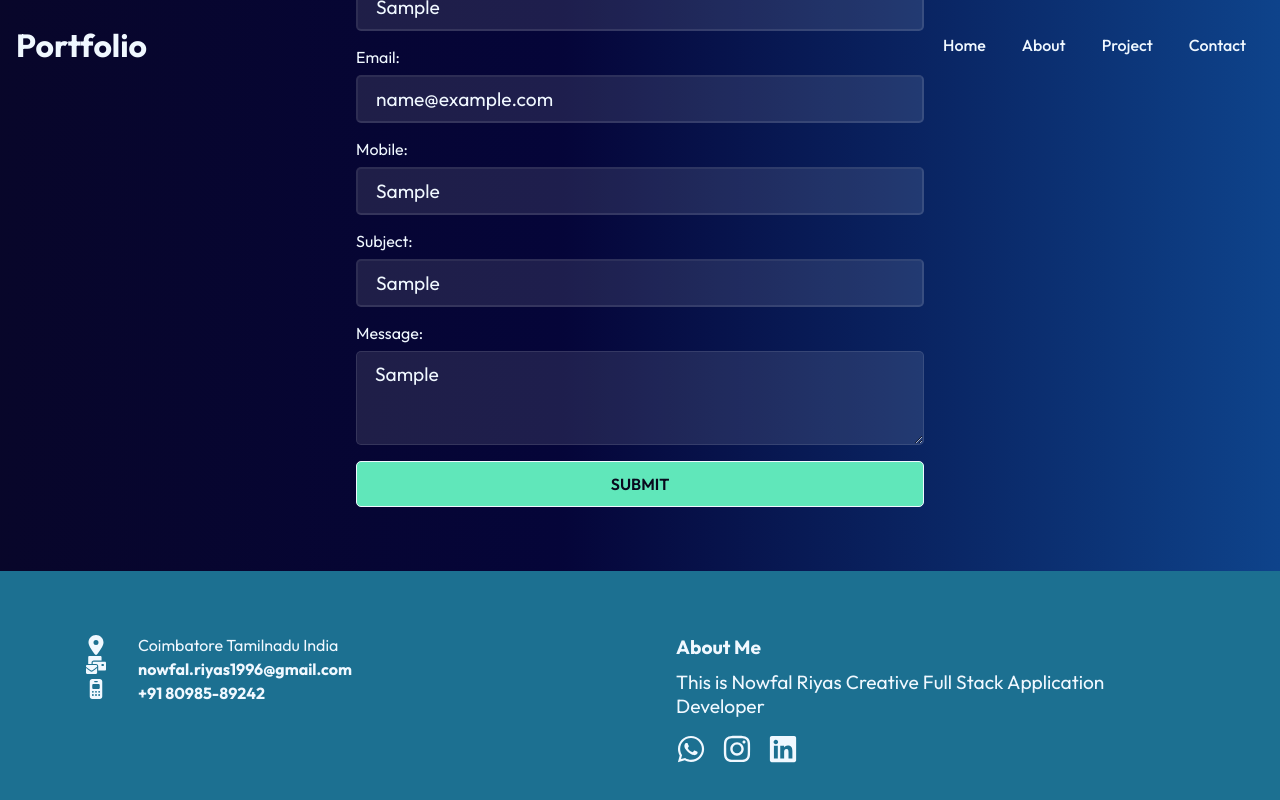
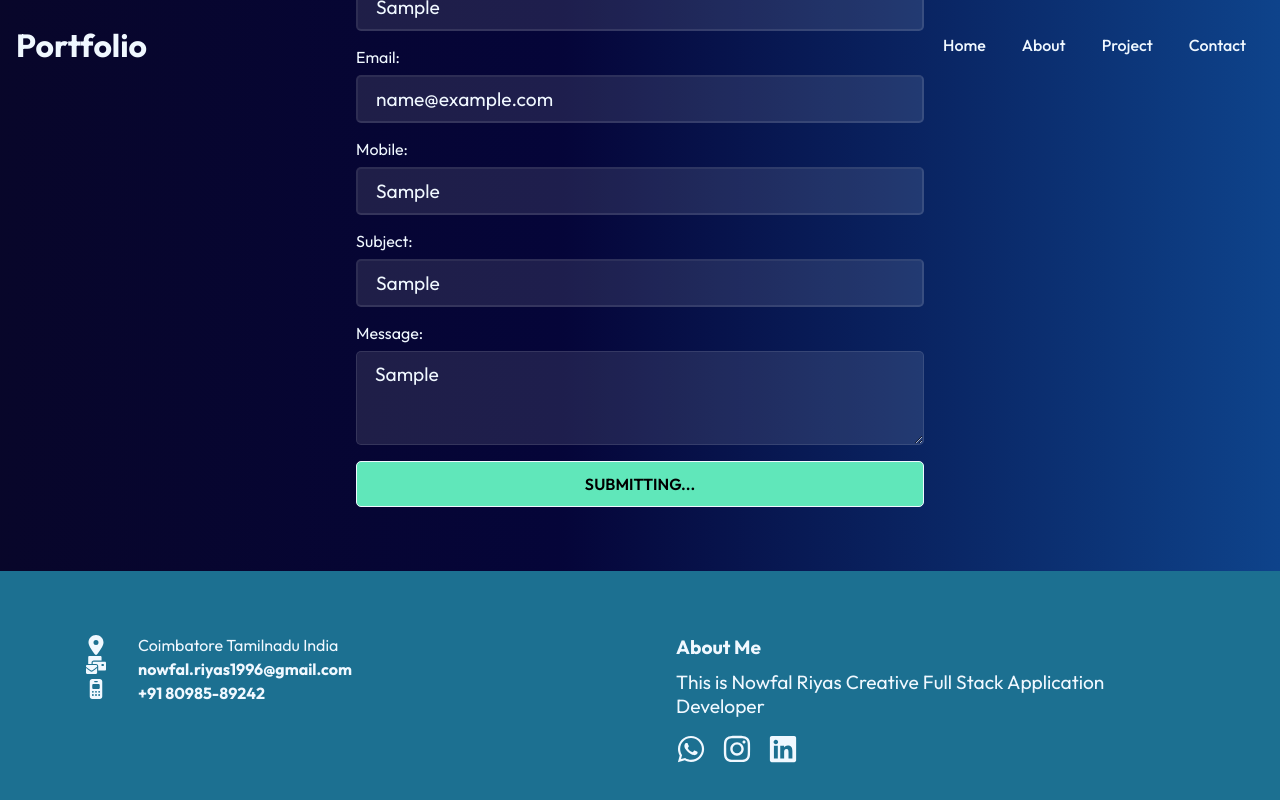
Before and after one commit to Nowfal-riyas/portfolio, a React (Create React App) app: page /contact in a window 1280 px wide. Both pictures are taken after typing "Sample", "name@example.com", "Sample", "Sample", "Sample" into the empty fields and a click on the button "SUBMIT". Shown: the part 589-1389 px from the top of the page. Built offline with nearby package versions, Linux system fonts and the light colour scheme; no server answers.

Commit message:
changes made in submit button

```diff
--- a/src/components/Form.jsx
+++ b/src/components/Form.jsx
@@ -4,6 +4,7 @@ import Swal from 'sweetalert2';
 
 const Form = () => {
   //useState
+  const [submitting, setSubmitting] = useState(false);
   const [formdata, setFormdata] = useState({
     name:"",
     email:"",
@@ -19,6 +20,7 @@ const Form = () => {
 
   const handleSubmit = async (event) =>{
     event.preventDefault();
+    setSubmitting(true);
 
     try {
 
@@ -50,6 +52,8 @@ const Form = () => {
       text: "Form Submitted Sucessfully",
       icon: "success"
     });
+
+    setSubmitting(false);
 
 
     } catch (error) {
@@ -96,7 +100,17 @@ const Form = () => {
         value={formdata.message}
         onChange={handleChange}
         required/>
-        <button className='btn'>Submit </button>
+        <button className='btn'>{
+          submitting == false ? (
+            <p style={{
+              color: "black",
+              fontSize: "16px"
+            }}>Submit</p>
+          ):(<p style={{
+            color: "black",
+            fontSize: "16px"
+          }}>Submitting...</p>)
+          }</button>
       </form>
     </div>
   )
```
